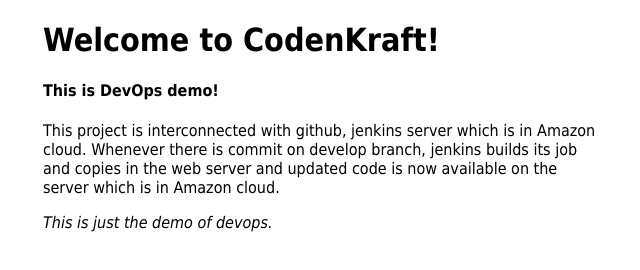
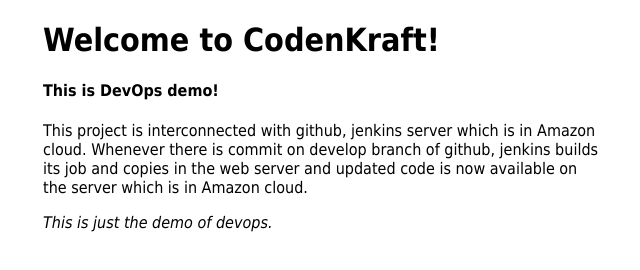
Before and after one commit to mdshoaib707/jenkinsdemo, a plain HTML site: page index.html in a window 1280 px wide. Shown: the whole page, without its empty margins (317-957 px from the left). Drawn offline with Linux system fonts and the light colour scheme.

Commit message:
updated index page

```diff
--- a/index.html
+++ b/index.html
@@ -14,7 +14,7 @@
 <h1>Welcome to CodenKraft!</h1>
 <h4>This is DevOps demo!</h4>
 <p>This project is interconnected with github, jenkins server which is in Amazon cloud.
-Whenever there is commit on develop branch, jenkins builds its job and copies in the web server and updated code is now available on the server which is in Amazon cloud.
+Whenever there is commit on develop branch of github, jenkins builds its job and copies in the web server and updated code is now available on the server which is in Amazon cloud.
 </p>
 
 
```
